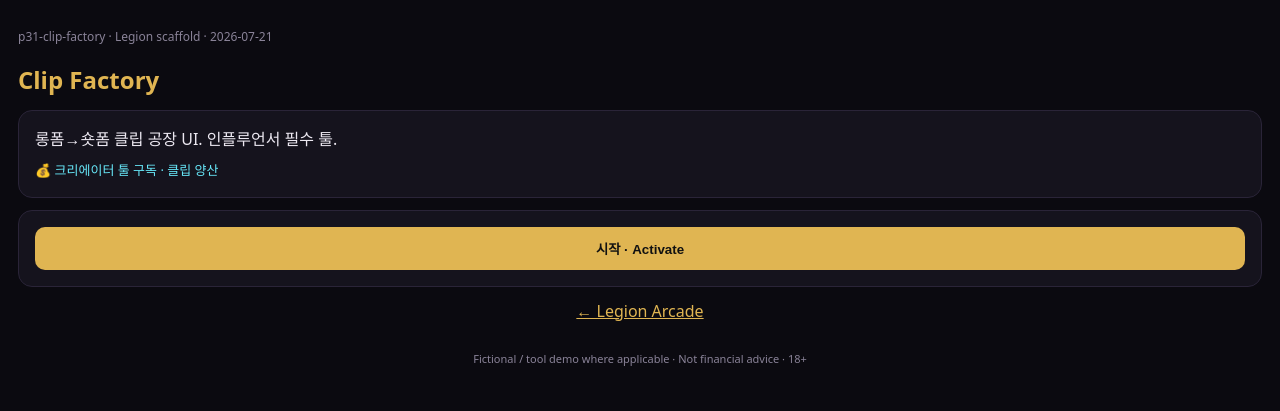
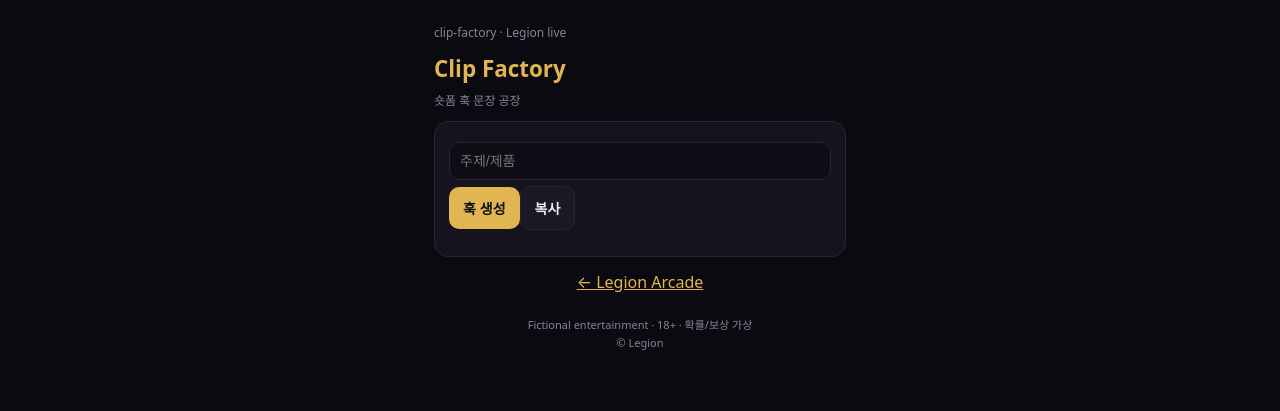
Before and after one commit to hosuman08-netizen/clip-factory, a plain HTML site: page index.html in a window 1280 px wide. Drawn offline with Linux system fonts and the light colour scheme.

Commit message:
feat: REAL working mini-app loop (not scaffold)

```diff
--- /dev/null
+++ b/app.js
@@ -0,0 +1,16 @@
+
+(function(){
+  var hooks=['이 실수 하고 있지 않나요?','3초만 보세요.','오늘부터 바뀌는 것.','아무도 안 알려준 팁.','결과는 충격적이었습니다.'];
+  var root=document.getElementById('app');
+  function gen(){
+    var h=hooks[Math.floor(Math.random()*hooks.length)];
+    var topic=document.getElementById('topic').value||'우리 앱';
+    var body=h+'\\n\\n'+topic+' — 설치 없이 바로.\\n링크는 고정댓글.';
+    document.getElementById('out').textContent=body;
+    try{legionTrack('activate',{})}catch(e){}
+  }
+  root.innerHTML='<div class="card"><input id="topic" placeholder="주제/제품"/><button id="go">훅 생성</button><button class="sec" id="copy">복사</button><pre id="out" style="margin-top:12px;white-space:pre-wrap;font-size:13px"></pre></div>';
+  document.getElementById('go').onclick=gen;
+  document.getElementById('copy').onclick=function(){var t=document.getElementById('out').textContent;if(navigator.clipboard)navigator.clipboard.writeText(t);try{legionTrack('share_peak',{})}catch(e){}};
+  try{legionTrack('session_start',{})}catch(e){}
+})();
--- a/index.html
+++ b/index.html
@@ -1,44 +1,38 @@
 <!DOCTYPE html>
-<html lang="ko">
-<head>
-  <meta charset="UTF-8"/>
-  <meta name="viewport" content="width=device-width,initial-scale=1"/>
-  <title>Clip Factory · Legion</title>
-  <meta name="description" content="롱폼→숏폼 클립 공장 UI. 인플루언서 필수 툴."/>
-  <style>
-    :root{--bg:#0b0a10;--gold:#e0b552;--txt:#ece8f1;--dim:#8a8398}
-    *{box-sizing:border-box;margin:0;padding:0}
-    body{background:var(--bg);color:var(--txt);font-family:system-ui,sans-serif;min-height:100vh;padding:28px 18px;line-height:1.5}
-    h1{font-size:1.5rem;color:var(--gold);margin-bottom:8px}
-    .tag{color:var(--dim);font-size:12px;margin-bottom:16px}
-    .card{background:#15131d;border:1px solid #2a2438;border-radius:14px;padding:16px;margin:12px 0}
-    .money{color:#67e8f9;font-size:13px}
-    a{color:var(--gold)}
-    footer{margin-top:28px;font-size:11px;color:var(--dim);text-align:center}
-  </style>
-</head>
-<body>
-  <p class="tag">p31-clip-factory · Legion scaffold · 2026-07-21</p>
-  <h1>Clip Factory</h1>
-  <div class="card">
-    <p>롱폼→숏폼 클립 공장 UI. 인플루언서 필수 툴.</p>
-    <p class="money" style="margin-top:10px">💰 크리에이터 툴 구독 · 클립 양산</p>
-  </div>
-  <div class="card">
-    <button id="cta" style="width:100%;padding:12px;border:0;border-radius:10px;background:var(--gold);color:#111;font-weight:700;cursor:pointer">시작 · Activate</button>
-  </div>
-  <p style="text-align:center;margin-top:12px"><a href="https://hosuman08-netizen.github.io/legion-hub/">← Legion Arcade</a></p>
-  <footer>Fictional / tool demo where applicable · Not financial advice · 18+</footer>
-  <script>window.LEGION_APP='clip-factory';window.LEGION_ANALYTICS_URL='https://legion-analytics.hoyashi95.workers.dev';</script>
-  <script src="legion-beacon.js"></script>
-  <script>
-    document.getElementById('cta').onclick=function(){
-      try{if(window.legionTrack)legionTrack('activate',{app:'clip-factory'});}catch(e){}
-      alert('Scaffold live — core loop next. Legion.');
-    };
-  </script>
+<html lang="ko"><head>
+<meta charset="UTF-8"/><meta name="viewport" content="width=device-width,initial-scale=1"/>
+<title>Clip Factory</title>
+<meta name="description" content="숏폼 훅 문장 공장"/>
+<link rel="manifest" href="manifest.json"/>
+<style>
+:root{--bg:#0b0a10;--surf:#15131d;--gold:#e0b552;--dim:#8a8398;--txt:#ece8f1;--line:#2a2438;--ok:#4ade80;--bad:#f87171}
+*{box-sizing:border-box;margin:0;padding:0}
+body{background:var(--bg);color:var(--txt);font-family:system-ui,-apple-system,sans-serif;padding:18px 14px 56px;line-height:1.45;max-width:440px;margin:0 auto}
+h1{font-size:1.4rem;color:var(--gold);font-weight:800}
+.sub{color:var(--dim);font-size:12px;margin:6px 0 12px}
+.card{background:var(--surf);border:1px solid var(--line);border-radius:14px;padding:14px;margin:10px 0}
+.row{display:flex;gap:8px;flex-wrap:wrap}
+button,.btn{border:0;border-radius:10px;padding:11px 14px;font-weight:700;cursor:pointer;background:var(--gold);color:#111;font-size:14px}
+button.sec{background:#1c1826;color:var(--txt);border:1px solid var(--line)}
+button:active{transform:scale(.98)}
+input,select,textarea{width:100%;background:#0e0c14;border:1px solid var(--line);border-radius:10px;color:var(--txt);padding:10px;margin:6px 0;font-size:14px}
+.bar{height:10px;background:#1c1826;border-radius:99px;overflow:hidden;margin:8px 0}
+.bar>i{display:block;height:100%;background:linear-gradient(90deg,var(--gold),#fff3);width:0;transition:width .25s}
+.chip{display:inline-block;padding:4px 8px;border-radius:999px;background:#1c1826;font-size:11px;color:var(--dim);margin:2px}
+.chip b{color:var(--gold)}
+#out{font-size:13px;margin-top:8px;white-space:pre-wrap}
+a{color:var(--gold)}
+footer{text-align:center;color:var(--dim);font-size:11px;margin-top:22px;line-height:1.6}
 
+</style></head><body>
+<p class="sub">clip-factory · Legion live</p>
+<h1>Clip Factory</h1>
+<p class="sub">숏폼 훅 문장 공장</p>
+<div id="app"></div>
+<p style="text-align:center;margin-top:14px"><a href="https://hosuman08-netizen.github.io/legion-hub/">← Legion Arcade</a></p>
+<footer>Fictional entertainment · 18+ · 확률/보상 가상<br>© Legion</footer>
+<script>window.LEGION_APP='clip-factory';window.LEGION_ANALYTICS_URL='https://legion-analytics.hoyashi95.workers.dev';</script>
+<script src="legion-beacon.js"></script>
+<script src="app.js"></script>
 <script>if('serviceWorker' in navigator){navigator.serviceWorker.register('./sw.js').catch(function(){});}</script>
-
-</body>
-</html>
+</body></html>
--- a/sw.js
+++ b/sw.js
@@ -1,5 +1,4 @@
-/* Legion PWA shell clip-factory */
-const C='clip-factory-v1';
-self.addEventListener('install',e=>{e.waitUntil(caches.open(C).then(c=>c.addAll(['./','./index.html']).then(()=>self.skipWaiting()));});
+const C='clip-factory-v2';
+self.addEventListener('install',e=>{e.waitUntil(caches.open(C).then(c=>c.addAll(['./','./index.html','./app.js']).catch(()=>{})).then(()=>self.skipWaiting());});
 self.addEventListener('activate',e=>{e.waitUntil(self.clients.claim());});
 self.addEventListener('fetch',e=>{e.respondWith(caches.match(e.request).then(r=>r||fetch(e.request)));});
```
Also changed, not shown: manifest.json (added), 1 other file.
